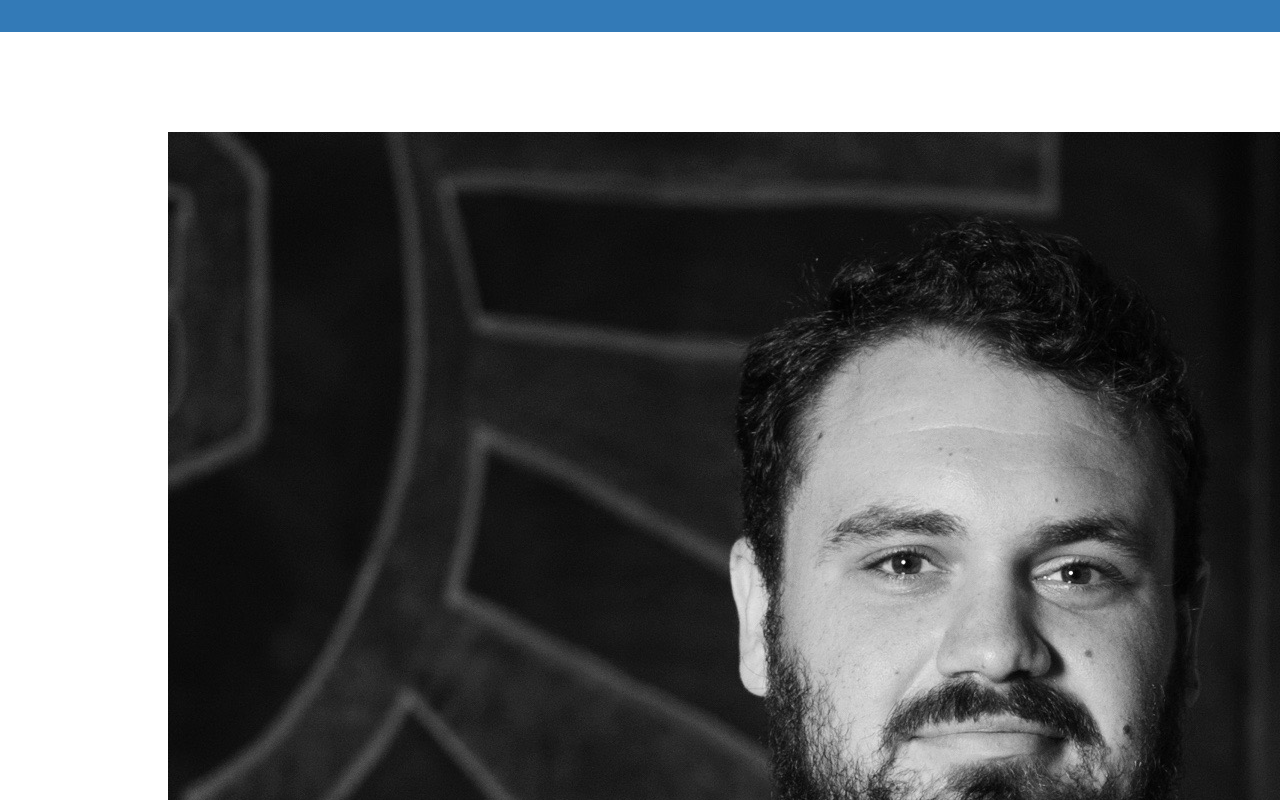
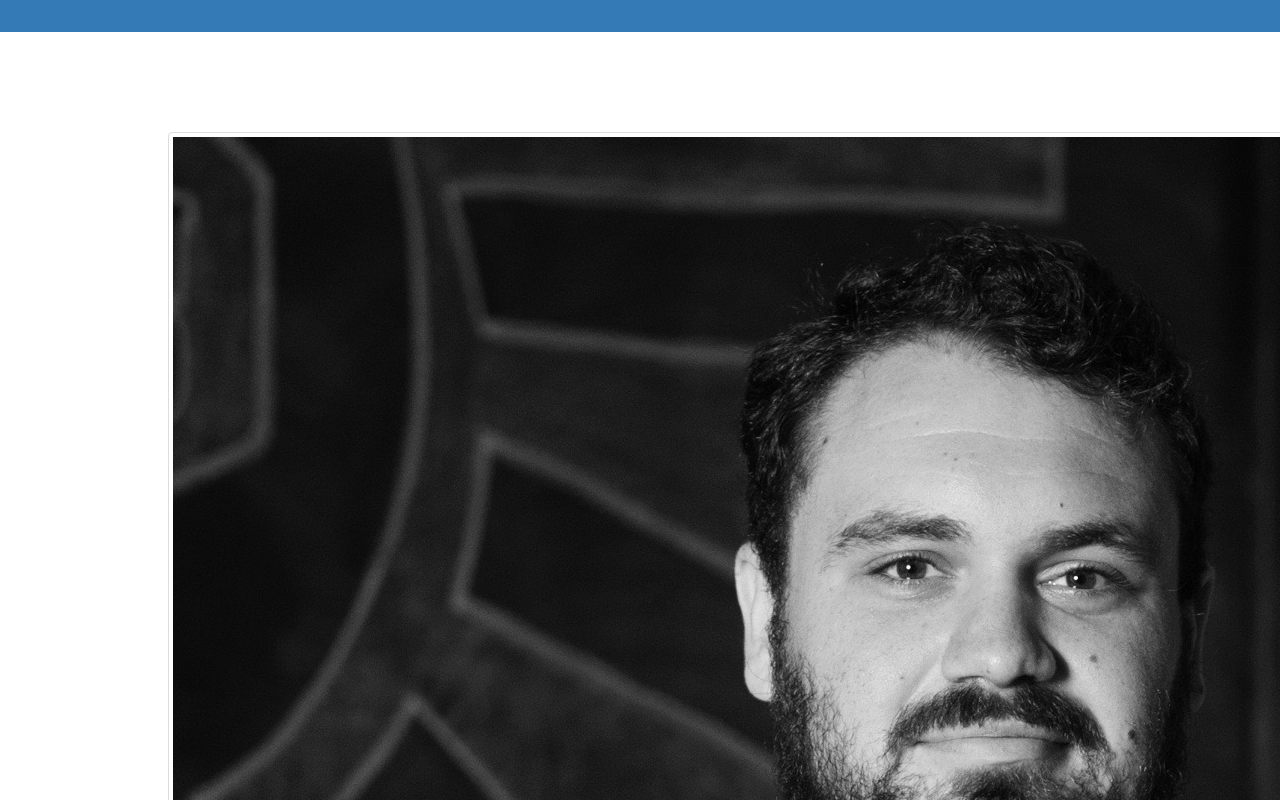
Before and after one commit to zseaborn63/zseaborn63.github.io, a plain HTML site: page index.html in a window 1280 px wide. Shown: the part 2960-3760 px from the top of the page. Drawn offline with Linux system fonts and the light colour scheme.

Commit message:
Resizing

```diff
--- a/index.html
+++ b/index.html
@@ -225,7 +225,7 @@
         <div class="container">
             <div class="row">
                 <div class="col-lg-10 col-lg-offset-1 text-center">
-                    <img src="img/headshot.jpg" alt="" />
+                    <img class="thumbnail" src="img/headshot.jpg" alt="" />
                     <h4><strong>Zach Seaborn</strong>
                     </h4>
                     <p>130 Lowe Road<br>Piemdont, SC 29673</p>
```
